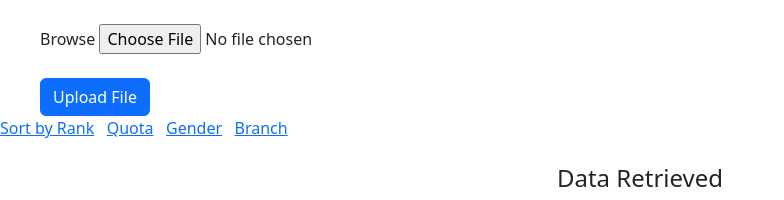
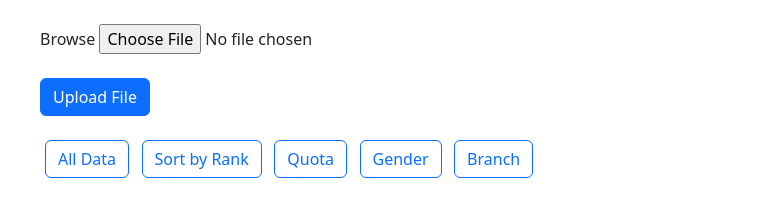
Before and after one commit to priyanshu13-stack/student-module, a Django app: page / in a window 1280 px wide. Shown: the top 200 px of the page, without its empty margins (0-784 px from the left). Run offline with Django 4.2, Linux system fonts and the light colour scheme; data comes from the database, SQL or seed files in the repository.

Commit message:
frontend changes

```diff
--- a/app/templates/app/home.html
+++ b/app/templates/app/home.html
@@ -57,11 +57,13 @@
     </style>
     </head>
     <body>
-    <div>
-        <a href="{% url 'app:sort' %}">Sort by Rank</a>&nbsp;&nbsp;
-        <a href="">Quota</a>&nbsp;&nbsp;
-        <a href="">Gender</a>&nbsp;&nbsp;
-        <a href="">Branch</a>&nbsp;&nbsp;
+    <br>
+    <div style="position: relative; left:45px;">
+        <a href="{% url 'app:upload' %}" class="btn btn-outline-primary">All Data</a>&nbsp;&nbsp;
+        <a href="{% url 'app:sort' %}" class="btn btn-outline-primary">Sort by Rank</a>&nbsp;&nbsp;
+        <a href="" class="btn btn-outline-primary">Quota</a>&nbsp;&nbsp;
+        <a href="" class="btn btn-outline-primary">Gender</a>&nbsp;&nbsp;
+        <a href="" class="btn btn-outline-primary">Branch</a>&nbsp;&nbsp;
     </div>
 
     <br>
```
